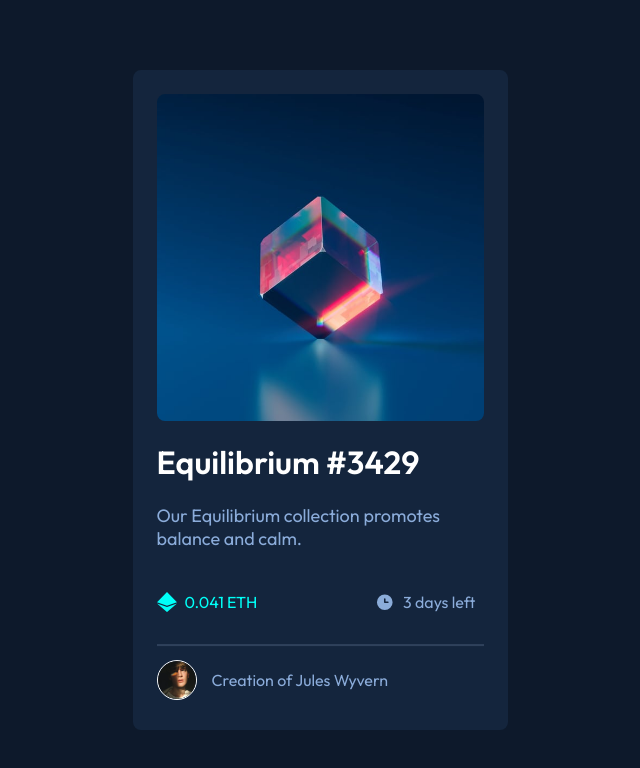
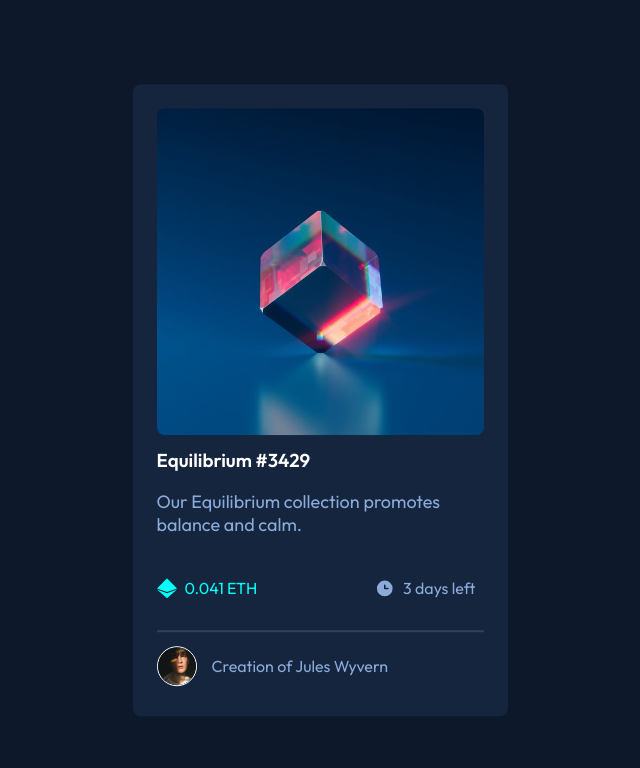
Before and after one commit to soitirakis/nft-card, a plain HTML site: page index.html in a window 1280 px wide. Shown: the whole page, without its empty margins (320-960 px from the left). Drawn offline with Linux system fonts and the light colour scheme.

Commit message:
Update style.css

```diff
--- a/css/style.css
+++ b/css/style.css
@@ -38,6 +38,7 @@ html, body {
 }
 .card-title {
   color: var(--white);
+  font-size: 1.17rem;
 }
 .card-text {
   font-size: 18px;
```
